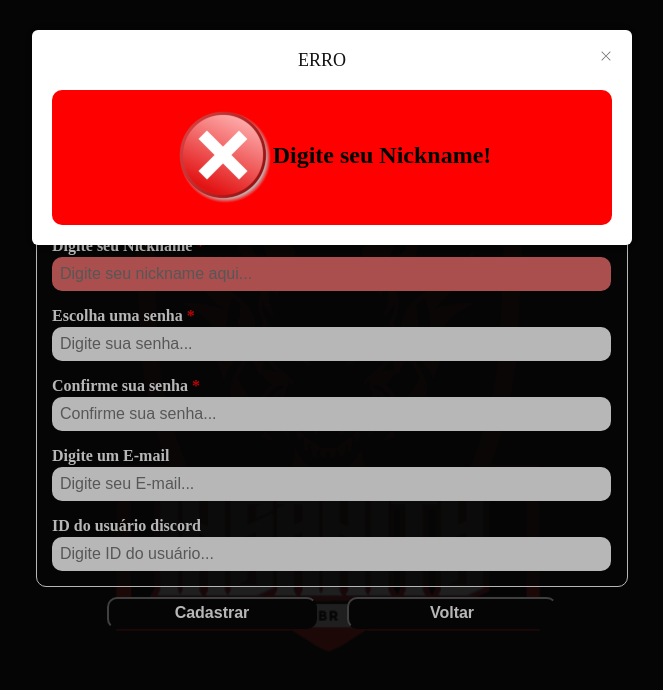
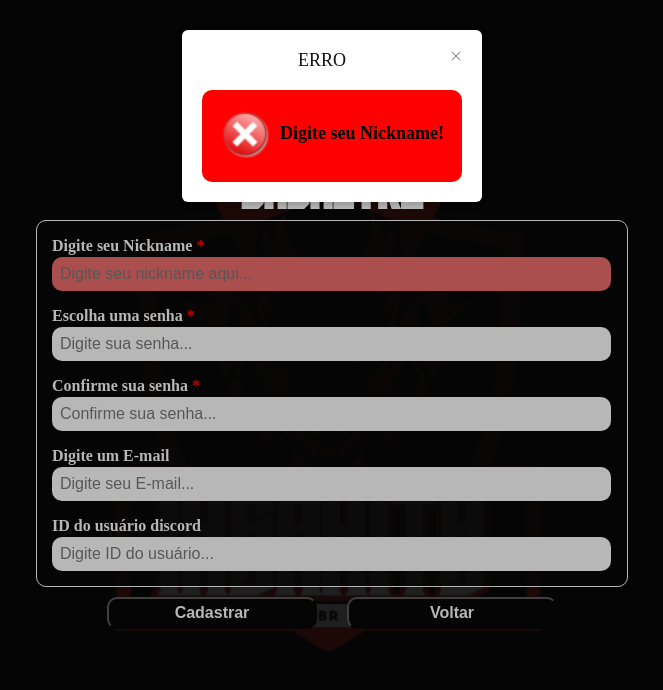
Before and after one commit to FernandoMenezes1993/insanity, a React (Vite) app: page /cadastro in a window 1280 px wide. Both pictures are taken after a click on the button "Cadastrar". Shown: the top 690 px of the page, without its empty margins (308-971 px from the left). Built offline with nearby package versions, Linux system fonts and the light colour scheme.

Commit message:
feat: Ajuste dos pup up do cadastro

```diff
--- a/src/pages/Cadastro.jsx
+++ b/src/pages/Cadastro.jsx
@@ -55,12 +55,14 @@ const Cadastro = () =>{
                         setInputConfirmarSenha('ConfirmarSenhaInputErro')
                         setTitleModal("ERRO")
                         setMsgModal("Senha diferente da confirmação!")
+                        setSenha("")
+                        setConfirmarSenha("")
                         handleOpen()
                     }
                 }else{
                     setInputConfirmarSenha('ConfirmarSenhaInputErro')
                     setTitleModal("ERRO")
-                    setMsgModal("Digite a confirmação da senha!")
+                    setMsgModal("Digite a confirmação!")
                     handleOpen()
                 }
             }else{
@@ -107,12 +109,12 @@ const Cadastro = () =>{
 
 
 
-            <Modal open={open} onClose={handleClose} className='ModalError'>
+            <Modal open={open} onClose={handleClose} className='ModalError' size="300px">
                 <Modal.Header>
                     <Modal.Title className='ModalTitle'>{titleModal}</Modal.Title>
                 </Modal.Header>
                 <Modal.Body className='ModalBody'>
-                    <img src="./img/msg/erro.png" alt="Error" className='ModalBodyImg'/>
+                    <img src="./img/msg/erro.png" alt="Error" className='ModalBodyImg' />
                     <p className='ModalBodyP'>{msgModal}</p>
                 </Modal.Body>
             </Modal>
--- a/src/pages/CadastroStyle.css
+++ b/src/pages/CadastroStyle.css
@@ -152,10 +152,12 @@ h1{
     border-radius: 10px;
 }
     .ModalBodyP{
-        font-size: 24px;
+        font-size: 18px;
         font-weight: bold;
+        margin-left: 10px;
     }
     .ModalBodyImg{
         margin: 0px;
         padding: 0px;
+        width: 50px;
     }
```
Also changed, not shown: public/img/msg/erro.png.
